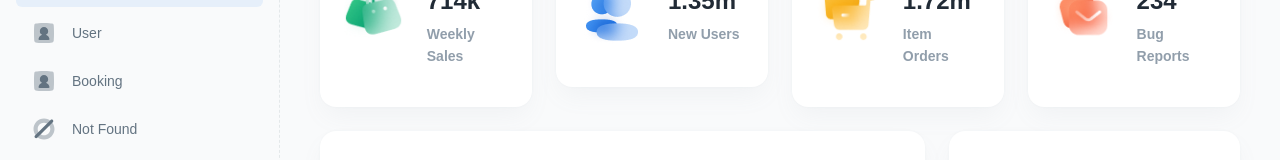
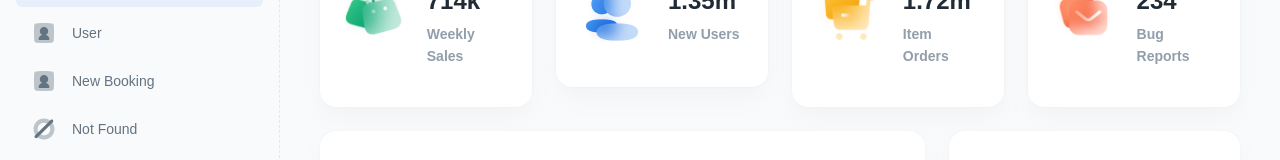
Before and after one commit to hamodcraft22/Pass-Platforms, a React (Create React App) app in the folder PassPlatfroms_Frontend/: page / in a window 1280 px wide. Shown: the part 221-381 px from the top of the page. Built offline with nearby package versions, Linux system fonts and the light colour scheme.

Commit message:
changed to new booking page

```diff
--- a/PassPlatfroms_Frontend/src/layouts/dashboard/config-navigation.jsx
+++ b/PassPlatfroms_Frontend/src/layouts/dashboard/config-navigation.jsx
@@ -18,8 +18,8 @@ const navConfig = [
         icon: icon('ic_user'),
     },
     {
-        title: 'booking',
-        path: '/booking',
+        title: 'New Booking',
+        path: '/newBooking',
         icon: icon('ic_user'),
     },
     {
--- a/PassPlatfroms_Frontend/src/pages/booking.jsx
+++ b/PassPlatfroms_Frontend/src/pages/newBooking.jsx
@@ -1,6 +1,6 @@
 import {Helmet} from 'react-helmet-async';
 
-import {BookingView} from '../sections/booking/view';
+import {NewBookingView} from '../sections/newBooking/view';
 
 // ----------------------------------------------------------------------
 
@@ -11,7 +11,7 @@ export default function BookingPage() {
                 <title> User | Minimal UI </title>
             </Helmet>
 
-            <BookingView/>
+            <NewBookingView/>
         </>
     );
 }
--- a/PassPlatfroms_Frontend/src/routes/sections.jsx
+++ b/PassPlatfroms_Frontend/src/routes/sections.jsx
@@ -6,7 +6,7 @@ import DashboardLayout from '../layouts/dashboard';
 export const IndexPage = lazy(() => import('../pages/app'));
 export const UserPage = lazy(() => import('../pages/user'));
 export const Page404 = lazy(() => import('../pages/page-not-found'));
-export const BookingPage = lazy(() => import('../pages/booking'));
+export const NewBookingPage = lazy(() => import('../pages/newBooking'));
 
 // ----------------------------------------------------------------------
 
@@ -23,7 +23,7 @@ export default function Router() {
             children: [
                 {element: <IndexPage/>, index: true},
                 {path: 'user', element: <UserPage/>},
-                {path: 'booking', element: <BookingPage/>}
+                {path: 'newBooking', element: <NewBookingPage/>}
             ],
         },
         {
--- a/PassPlatfroms_Frontend/src/sections/booking/view/index.js
+++ /dev/null
@@ -1 +0,0 @@
-export {default as BookingView} from './booking-view';
--- /dev/null
+++ b/PassPlatfroms_Frontend/src/sections/newBooking/view/index.js
@@ -0,0 +1 @@
+export {default as NewBookingView} from './new-booking-view';
--- a/PassPlatfroms_Frontend/src/sections/booking/view/booking-view.jsx
+++ b/PassPlatfroms_Frontend/src/sections/newBooking/view/new-booking-view.jsx
@@ -38,7 +38,7 @@ import ListItemText from "@mui/material/ListItemText";
 
 // ----------------------------------------------------------------------
 
-export default function BookingPage() {
+export default function NewBookingPage() {
 
     const [shownSection, setShownSection] = useState(1);
     const [progPercent, setProgPercent] = useState(0);
```
Also changed, not shown: PassPlatfroms_Frontend/src/sections/newBooking/MultiSelect.jsx (renamed from PassPlatfroms_Frontend/src/sections/booking/MultiSelect.jsx), PassPlatfroms_Frontend/src/sections/newBooking/bookingSlot.jsx (renamed from PassPlatfroms_Frontend/src/sections/booking/bookingSlot.jsx).
